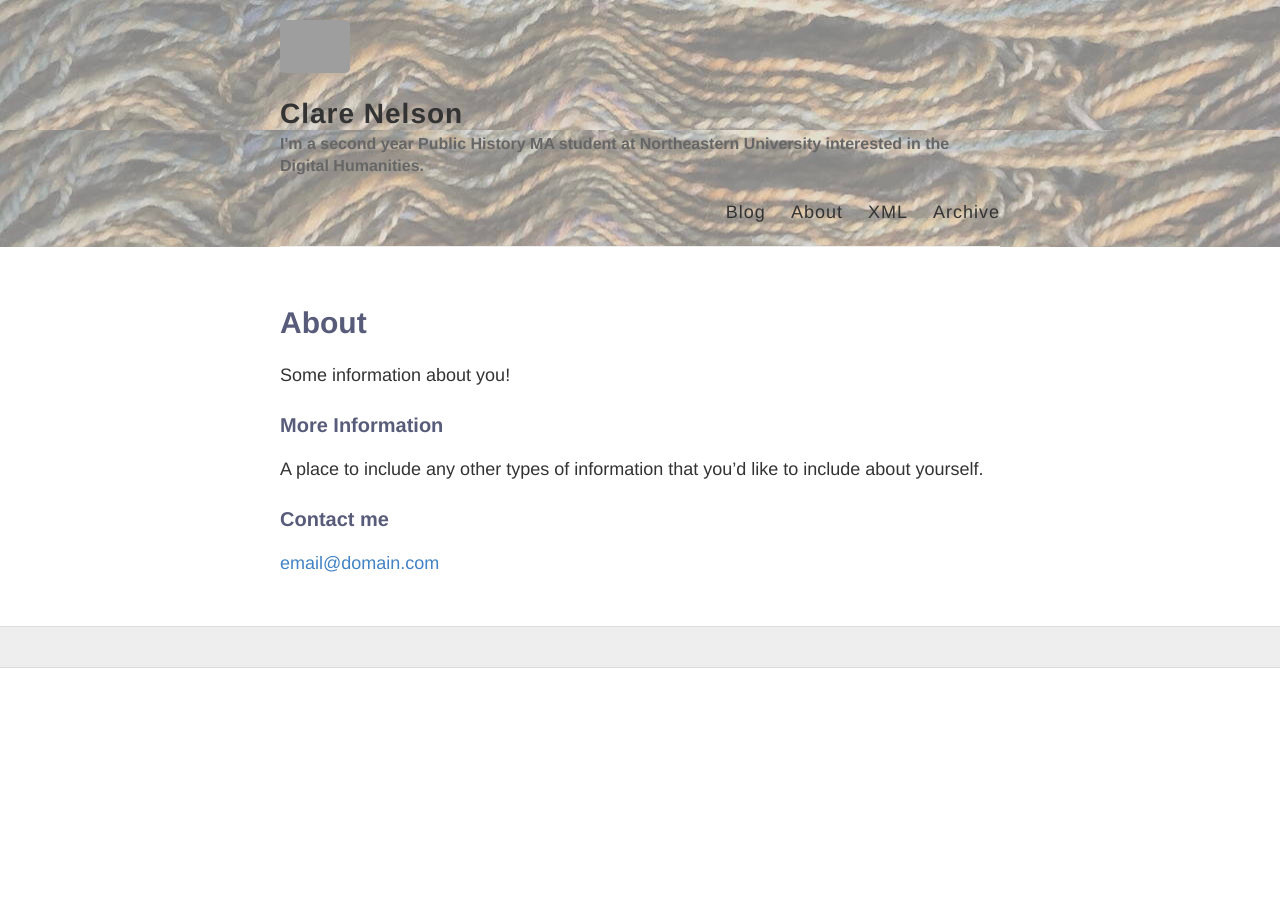
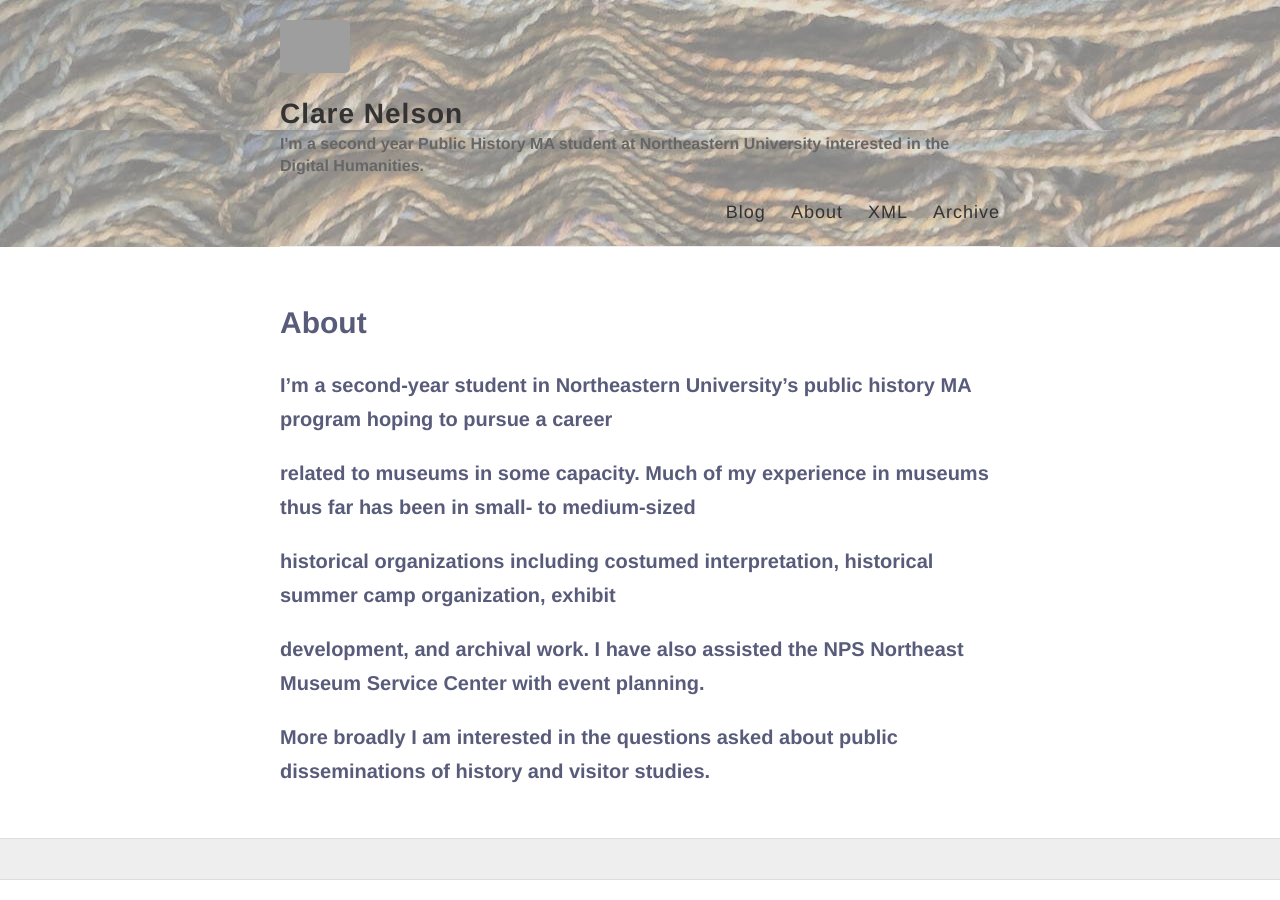
Before and after one commit to nelson-cla/nelson-cla.github.io, a Jekyll site: the page built from about.md, in a window 1280 px wide. Built offline with Jekyll 4.4.1, drawn with Linux system fonts in a browser that asks for light colours; grey boxes are pictures that could not be loaded.

Commit message:
Initial About Page Update

```diff
--- a/about.md
+++ b/about.md
@@ -4,12 +4,10 @@ title: About
 permalink: /about/
 ---
 
-Some information about you!
 
-### More Information
 
-A place to include any other types of information that you'd like to include about yourself.
-
-### Contact me
-
-[email@domain.com](mailto:email@domain.com)
+### I'm a second-year student in Northeastern University’s public history MA program hoping to pursue a career
+### related to museums in some capacity. Much of my experience in museums thus far has been in small- to medium-sized
+### historical organizations including costumed interpretation, historical summer camp organization, exhibit
+### development, and archival work. I have also assisted the NPS Northeast Museum Service Center with event planning.
+### More broadly I am interested in the questions asked about public disseminations of history and visitor studies.
```
